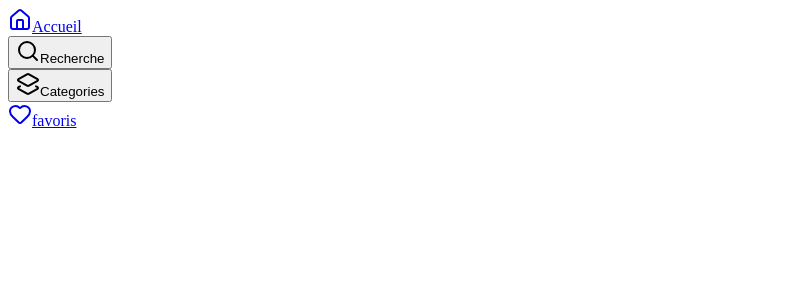
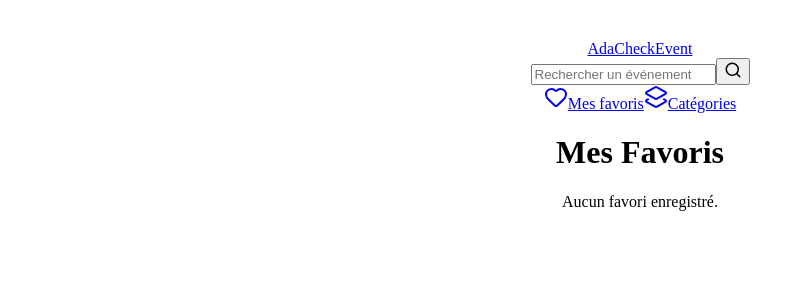
Before and after one commit to adatechschool/adacheckevent-ursula_florian_adacheckevent, a React (Vite) app in the folder ada-check-event/: page /favorites in a window 1280 px wide. Shown: the top 300 px of the page, without its empty margins (0-805 px from the left). Built offline with nearby package versions, Linux system fonts and the light colour scheme.

Commit message:
Favorites.jsx

```diff
--- a/ada-check-event/src/App.jsx
+++ b/ada-check-event/src/App.jsx
@@ -1,20 +1,46 @@
-import { Routes, Route } from "react-router-dom";
-import Navbar from "./components/Navbar";
-import Home from "./pages/Home";
-import Search from "./pages/Search";
-import Saved from "./pages/Saved";
-import Categories from "./pages/Categories";
+import { Route, Routes } from 'react-router-dom';
+import Navbar from './components/Navbar';
+import Home from './pages/Home';
+import Categories from './pages/Categories';
+import Favorites from './pages/Favorites';
+import { useState } from "react";
+import './App.css';
+import { useEffect } from 'react';
 
 export default function App() {
+    const [query, setQuery] = useState("");
+    const [trigger, setTrigger] = useState(0);
+    const [favorites, setFavorites] = useState([]);
+useEffect(() =>{
+const storedFavorites =   JSON.parse(localStorage.getItem("favorites")) || []; // recupere les elements sauvegardé s'il en a et passe le en tableau d'objet
+setFavorites(storedFavorites)
+},[]) ;
 
+const toggleFavorite = (event) =>{
+    const eventId = event.id || event.event_id;
+setFavorites((previous)=>{
+    const newFavorites = previous.includes(eventId) // verifie si le nouvel element est sur la liste
+    ?previous.filter(id => id !== eventId): // retire le
+    [...previous , eventId]; // ajoute le
+    localStorage.setItem("favorites", JSON.stringify(newFavorites));// passe le en texte pour le stocker dans localStorage
+
+
+     const storedEvents = JSON.parse(localStorage.getItem('favoriteEvents')) || [];
+        const updatedEvents = newFavorites.includes(eventId)
+            ? [...storedEvents.filter(e => (e.id || e.event_id) !== eventId), event]  // Ajouter
+            : storedEvents.filter(e => (e.id || e.event_id) !== eventId);  // Retirer
+        localStorage.setItem('favoriteEvents', JSON.stringify(updatedEvents));
+
+    return newFavorites
+})
+}
     return (
         <>
-            <Navbar />
+            <Navbar query={query} setQuery={setQuery} onSearch={() => setTrigger(t => t + 1)} />
             <Routes>
-                <Route path="/" element={<Home />} />
-                <Route path="/search" element={<Search />} />
-                <Route path="/saved" element={<Saved />} />
-                <Route path="/categories/:slug" element={<Categories />} />
+                <Route path='/' element={<Home query={query} trigger={trigger} favorites={favorites} toggleFavorite={toggleFavorite} />} />
+                <Route path='/categories' element={<Categories />} />
+                <Route path='/favorites' element={<Favorites favorites={favorites} toggleFavorite={toggleFavorite} />} />
             </Routes>
         </>
     );
--- a/ada-check-event/src/components/Card.jsx
+++ b/ada-check-event/src/components/Card.jsx
@@ -1,7 +1,14 @@
+import { Heart } from 'lucide-react';
 import { Button } from './Button';
 import { ExpandableText } from './ExpandableText';
-
-export default function Card({ title, cover_url, description, url }) {
+import { useState } from 'react';
+export default function Card({ title, cover_url, description, url ,isFavorite, toggleFavorite, event }) {
+    const [message, setMessage] = useState('');  // État pour le message
+    const handleToggle =()=>{
+        toggleFavorite(event);
+        setMessage(isFavorite ? "Retiré des favoris" :"Ajouté aux favoris");
+        setTimeout(() => setMessage(''), 2000);
+    }
     return (
         <div style={{
             border: '1px solid #ccc',
@@ -19,6 +26,18 @@ export default function Card({ title, cover_url, description, url }) {
             />
 
             <ExpandableText html={description} maxLength={250} />
+            {/* BOUTON POUR AJOUTER OU RETIRER UN FAVORIS  */}
+            <div>
+                <button onClick={handleToggle}>
+                    <Heart  size={16}
+                     fill={isFavorite ? 'red' : 'none'}  // Rouge si favori
+                    color={isFavorite ? 'red' : 'gray'}/>
+                <span >
+            {isFavorite ? "Retirer" : "Ajouter"}
+          </span>
+        </button>
+        {message && <p>{message}</p>}
+            </div>
 
             <div style={{ marginTop: '1rem', textAlign: 'center' }}>
                 <Button url={url}>Plus de détails</Button>
--- a/ada-check-event/src/components/Navbar.jsx
+++ b/ada-check-event/src/components/Navbar.jsx
@@ -1,67 +1,43 @@
-import { Link } from 'react-router-dom';
-import { Home,  Search, Layers2, Heart , X} from 'lucide-react';
-import { useState } from 'react';
+import { Link } from "react-router-dom";
+import { Heart, Layers2, Search, X } from "lucide-react";
 
-export default function Navbar({onSearch}) {
-  const [searchOpen, setSearchOpen]= useState(false);
-  const [categoriesOpen, setCategoriesOpen]= useState(false);
-  const [search, setSearch]= useState("");
-
-  const searchValue =(e) =>{
+export default function Navbar({ query, setQuery, onSearch }) {  // Ajout de onSearch en prop
+    function handleSubmit(e) {
         e.preventDefault();
-const input = [search];
-onSearch(input);
-setSearch("")
+        console.log("Recherche:", query);
+        onSearch();  // Appelle onSearch pour incrémenter trigger et déclencher la recherche
     }
-
     return (
-    <>
-     <nav className="navbar">
-      <Link to="/"><Home size={24} />
-      <span className="text">Accueil</span>
+        <nav>
+            <Link to="/">AdaCheckEvent</Link>
+            <div>
+                <form onSubmit={handleSubmit}>
+                    <input
+                        type="text"
+                        placeholder="Rechercher un événement"
+                        value={query}
+                        onChange={(e) => setQuery(e.target.value)}
+                    />
+                    {query && (
+                        <button onClick={() => setQuery("")}>
+                            <X size={12} />
+                        </button>
+                    )}
+                    <button type="submit">
+                        <Search size={18} />
+                    </button>
+                </form>
+            </div>
+            <div>
+                <Link to="/favorites" title="Mes favoris">
+                    <Heart />
+                    <span>Mes favoris</span>
                 </Link>
-
-<div>
-  {!searchOpen ? (
-    <button onClick={() => setSearchOpen(true)}>
-      <Search size={24} />
-      <span>Recherche</span>
-    </button>
-  ) : (
-    <div>
-      <Search size={18} />
-      <form onSubmit={searchValue}>
-        <input type="text" placeholder="Rechercher un événement..."
-       value={search}
-       onChange={(e) => setSearch(e.target.value)}
-      />
-      <button type="submit"></button>
-       </form>
-
-      {/* <button onClick={() => setSearchOpen(false)}>
-        <X size={18} />
-      </button> */}
+                <Link to="/categories" title="Catégories">
+                    <Layers2 />
+                    <span>Catégories</span>
+                </Link>
             </div>
-  )}
-</div>
-
-<div>
-  <button  onClick={()=> setCategoriesOpen(!categoriesOpen)}><Layers2 size={24} />
-  <span className="text">Categories</span></button>
-  {categoriesOpen &&(
-    <ul>
-      {/* link va me permetre de naviguer d'une page à une autre sans recharger la page  */}
-      <li><Link to="/Categories/culture">Culture & Spectacles</Link></li>
-      <li><Link to="/Categories/immersif">Jeux & Expériences immersives</Link></li>
-      <li><Link to="/Categories/sport">Sport & Bien-être</Link></li>
-      <li><Link to="/Categories/loisirs">Famille & Loisirs</Link></li>
-    </ul>
-  )}
-</div>
-
-      <Link to="/Saved"><Heart size={24} />
-      <span className="text">favoris</span></Link>
         </nav>
-    </>
     );
 }
--- a/ada-check-event/src/pages/Favorites.jsx
+++ b/ada-check-event/src/pages/Favorites.jsx
@@ -1,9 +1,41 @@
-const Favorites = () => {
+import { useState, useEffect } from 'react';  // Hooks React
+import Card from '../components/Card';  // Import de Card pour afficher les événements
+
+// Composant pour la page des favoris
+export default function Favorites({ toggleFavorite }) {  // Prop : toggleFavorite (fonction pour retirer)
+    const [favoriteEvents, setFavoriteEvents] = useState([]);
+
+    // useEffect : Charge les événements favoris complets depuis localStorage
+    useEffect(() => {
+        const storedEvents = JSON.parse(localStorage.getItem('favoriteEvents')) || [];  //recupère les objets
+        setFavoriteEvents(storedEvents);  // Met à jour l'état
+    }, []);
+
+    // Fonction pour retirer un favori
+    const removeFavorite = (event) => {
+        toggleFavorite(event);  // Appelle la fonction globale pour mettre à jour l'état et localStorage
+        setFavoriteEvents((previous) => previous.filter(e => (e.id || e.event_id) !== (event.id || event.event_id)));  // Met à jour l'état local
+    };
+
     return (
         <div>
-
+            <h1>Mes Favoris</h1>
+            {favoriteEvents.length === 0 ? (  // Condition : si aucun favori
+                <p>Aucun favori enregistré.</p>  // Message
+            ) : (
+                favoriteEvents.map((event) => (
+                    <Card
+                        key={event.id || event.event_id}
+                        title={event.title}
+                        cover_url={event.cover_url}
+                        description={event.description}
+                        url={event.url}
+                        isFavorite={true}  // Toujours true ici (c'est un favori)
+                        toggleFavorite={() => removeFavorite(event)}  // Fonction pour retirer
+                        event={event}  // Objet complet
+                    />
+                ))
+            )}
         </div>
     );
-};
-
-export default Favorites;
+}
--- a/ada-check-event/src/pages/Home.jsx
+++ b/ada-check-event/src/pages/Home.jsx
@@ -2,7 +2,7 @@ import { useEffect, useState } from 'react';
 import Card from '../components/Card';
 import LoadButton from '../components/LoadButton';
 
-export default function Home({ query, trigger }) {
+export default function Home({ query, trigger, favorites, toggleFavorite }) {
     const [events, setEvents] = useState([]);
     const [loading, setLoading] = useState(false);
     const [offset, setOffset] = useState(0);
@@ -58,6 +58,10 @@ export default function Home({ query, trigger }) {
                             cover_url={element.cover_url}
                             description={element.description}
                             url={element.url}
+                            element= {events}
+                            isFavorite={favorites?.includes(element.id || element.event_id)}  // Vérifie si favori
+                            toggleFavorite={toggleFavorite}  // Passe la fonction
+                            event={element}  // Passe l'objet complet
                         />
                     ))
                 )}
```
Lines whose indentation alone changed are shown as unchanged.
